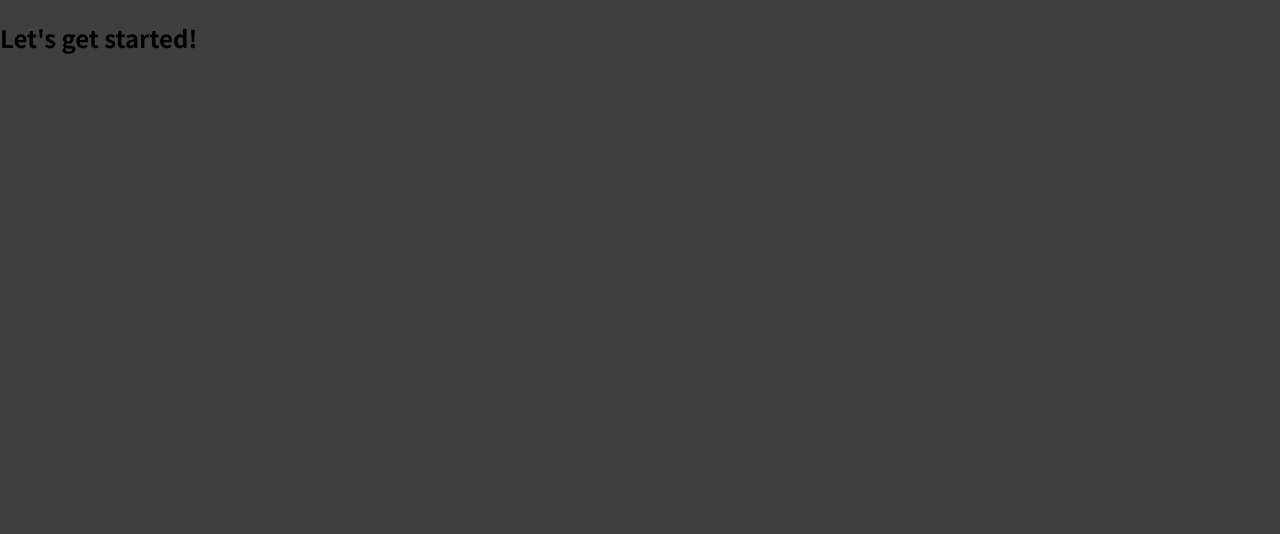
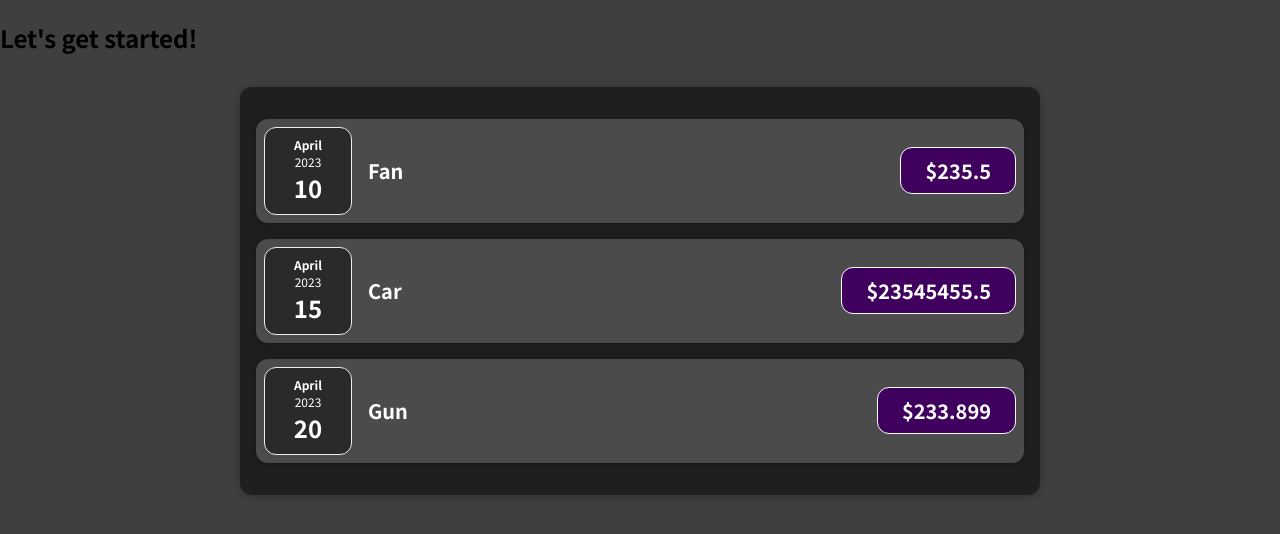
Before and after one commit to AhirwarTarun27/cost-management-app, a JavaScript app: page / in a window 1280 px wide. Shown: the top 534 px of the page. Built offline with nearby package versions, Linux system fonts and the light colour scheme.

Commit message:
added wraper and styled the components

```diff
--- a/src/App.js
+++ b/src/App.js
@@ -1,7 +1,28 @@
+import Expense from './components/Expense';
+
 function App() {
+  const expense = [
+    {
+      title: 'Fan',
+      amount: 235.5,
+      date: new Date('2023-04-10'),
+    },
+    {
+      title: 'Car',
+      amount: 23545455.5,
+      date: new Date('2023-04-15'),
+    },
+    {
+      title: 'Gun',
+      amount: 233.899,
+      date: new Date('2023-04-20'),
+    },
+  ];
+
   return (
     <div>
       <h2>Let's get started!</h2>
+      <Expense items={expense} />
     </div>
   );
 }
--- /dev/null
+++ b/src/components/Card.css
@@ -0,0 +1,4 @@
+.card {
+  border-radius: 12px;
+  box-shadow: 0 1px 8px rgba(0, 0, 0, 0.25);
+}
--- /dev/null
+++ b/src/components/Card.js
@@ -0,0 +1,6 @@
+import './Card.css';
+
+export default function Card(props) {
+  const classes = 'card ' + props.className;
+  return <div className={classes}>{props.children}</div>;
+}
--- /dev/null
+++ b/src/components/Expense.js
@@ -0,0 +1,25 @@
+import Card from './Card';
+import ExpenseItem from './ExpenseItem';
+import './Expenses.css';
+
+export default function Expense(props) {
+  return (
+    <Card className="expenses">
+      <ExpenseItem
+        title={props.items[0].title}
+        amount={props.items[0].amount}
+        date={props.items[0].date}
+      />
+      <ExpenseItem
+        title={props.items[1].title}
+        amount={props.items[1].amount}
+        date={props.items[1].date}
+      />
+      <ExpenseItem
+        title={props.items[2].title}
+        amount={props.items[2].amount}
+        date={props.items[2].date}
+      />
+    </Card>
+  );
+}
--- /dev/null
+++ b/src/components/ExpenseDate.css
@@ -0,0 +1,26 @@
+.expense-date {
+  display: flex;
+  flex-direction: column;
+  width: 5.5rem;
+  height: 5.5rem;
+  border: 1px solid #ececec;
+  background-color: #2a2a2a;
+  color: white;
+  border-radius: 12px;
+  align-items: center;
+  justify-content: center;
+}
+
+.expense-date__month {
+  font-size: 0.75rem;
+  font-weight: bold;
+}
+
+.expense-date__year {
+  font-size: 0.75rem;
+}
+
+.expense-date__day {
+  font-size: 1.5rem;
+  font-weight: bold;
+}
--- /dev/null
+++ b/src/components/ExpenseDate.js
@@ -0,0 +1,17 @@
+import './ExpenseDate.css';
+
+function ExpenseDate(props) {
+  const month = props.date.toLocaleString('en-US', { month: 'long' });
+  const day = props.date.toLocaleString('en-US', { day: '2-digit' });
+  const year = props.date.getFullYear();
+
+  return (
+    <div className="expense-date">
+      <div className="expense-date__month">{month}</div>
+      <div className="expense-date__year">{year}</div>
+      <div className="expense-date__day">{day}</div>
+    </div>
+  );
+}
+
+export default ExpenseDate;
--- /dev/null
+++ b/src/components/ExpenseItem.css
@@ -0,0 +1,54 @@
+.expense-item {
+  display: flex;
+  justify-content: space-between;
+  align-items: center;
+  padding: 0.5rem;
+  margin: 1rem 0;
+  background-color: #4b4b4b;
+}
+
+.expense-item__description {
+  display: flex;
+  flex-direction: column;
+  gap: 1rem;
+  align-items: flex-end;
+  flex-flow: column-reverse;
+  justify-content: flex-start;
+  flex: 1;
+}
+
+.expense-item h2 {
+  color: #3a3a3a;
+  font-size: 1rem;
+  flex: 1;
+  margin: 0 1rem;
+  color: white;
+}
+
+.expense-item__price {
+  font-size: 1rem;
+  font-weight: bold;
+  color: white;
+  background-color: #40005d;
+  border: 1px solid white;
+  padding: 0.5rem;
+  border-radius: 12px;
+}
+
+@media (min-width: 580px) {
+  .expense-item__description {
+    flex-direction: row;
+    align-items: center;
+    justify-content: flex-start;
+    flex: 1;
+  }
+
+  .expense-item__description h2 {
+    font-size: 1.25rem;
+  }
+
+  .expense-item__price {
+    font-size: 1.25rem;
+    padding: 0.5rem 1.5rem;
+  }
+}
--- /dev/null
+++ b/src/components/ExpenseItem.js
@@ -0,0 +1,18 @@
+import Card from './Card';
+import ExpenseDate from './ExpenseDate';
+import './ExpenseItem.css';
+function ExpenseItem(props) {
+  const expenseAmount = 294.67;
+
+  return (
+    <Card className="expense-item">
+      <ExpenseDate date={props.date} />
+      <div className="expense-item__description">
+        <h2>{props.title}</h2>
+        <div className="expense-item__price">${props.amount}</div>
+      </div>
+    </Card>
+  );
+}
+
+export default ExpenseItem;
--- /dev/null
+++ b/src/components/Expenses.css
@@ -0,0 +1,7 @@
+.expenses {
+  padding: 1rem;
+  background-color: rgb(31, 31, 31);
+  margin: 2rem auto;
+  width: 50rem;
+  max-width: 95%;
+}
```
